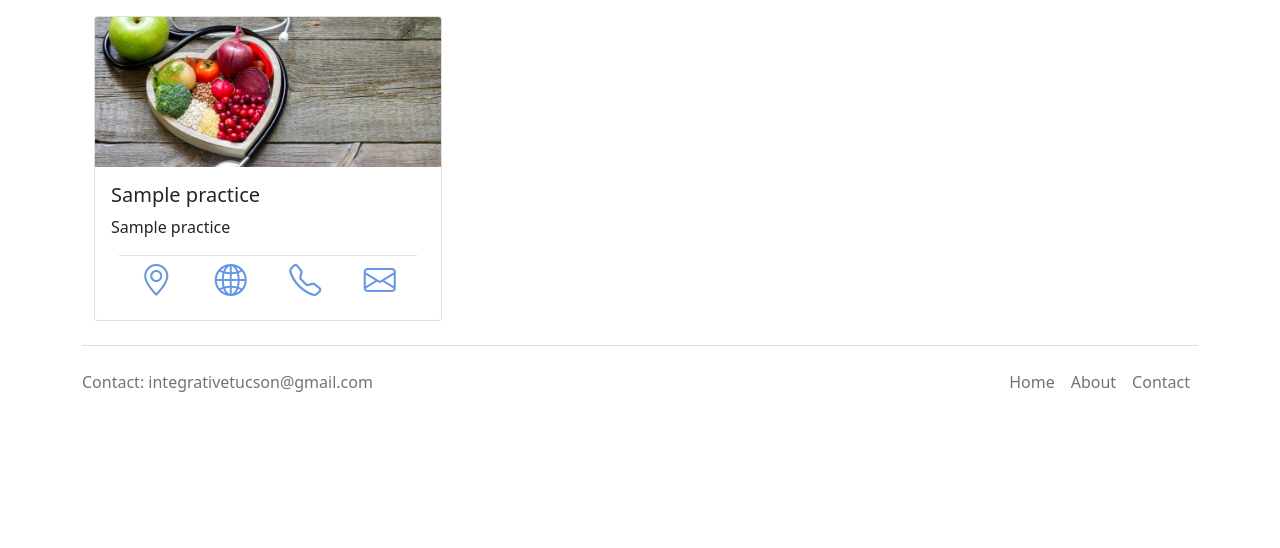
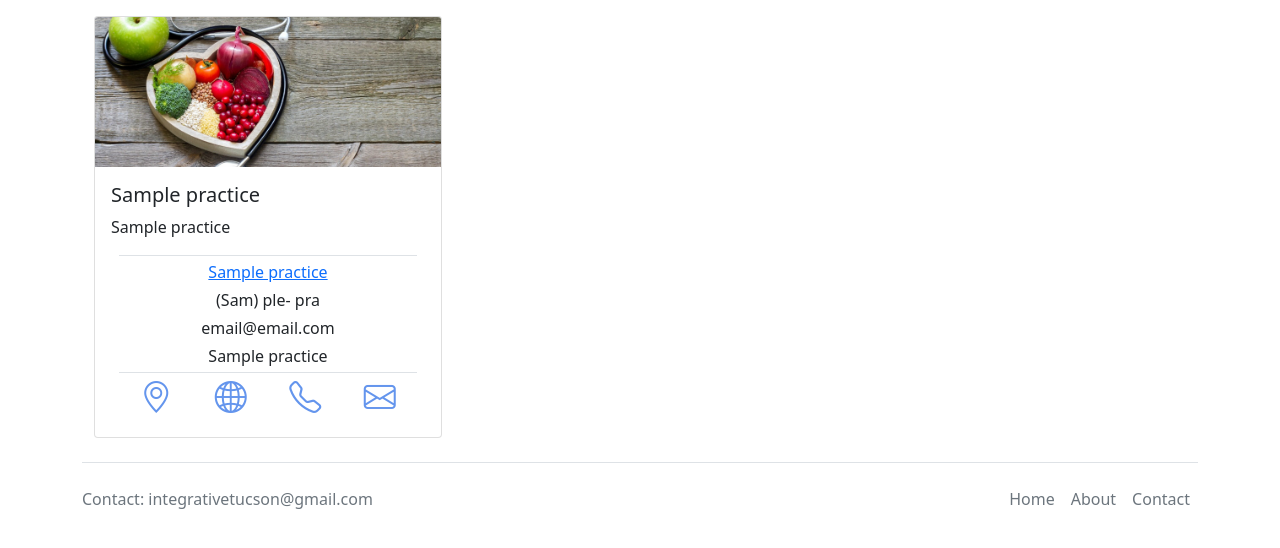
Before and after one commit to meme8383/Integrative-Tucson, a Flask app: template templates/practice.html in a window 1280 px wide. Shown: the part 56-604 px from the top of the page. Run offline with Flask 2, Linux system fonts and the light colour scheme; the template is opened without the code that fills it: most values are stand-ins (such as "Sample title", 1, 10 or a date in 2020); some libraries are stand-ins or nearby versions.

Commit message:
Card changes

```diff
--- a/templates/practice.html
+++ b/templates/practice.html
@@ -45,8 +45,14 @@
                                 <div class="card-body d-flex flex-column">
                                     <h5 class="card-title">{{ provider[2] }}</h5>
                                     <p class="card-text">{{ provider[3] }}</p>
+                                    <div class="border-top text-center mx-2">
+                                        <a href="{{ provider[6] }}" target="_blank" rel="noopener noreferrer"><p class="my-1">{{ provider[6] }}</p></a>
+                                        <p class="my-1">{{ provider[5]|phone }}</p>
+                                        <p class="my-1">email@email.com</p>
+                                        <p class="my-1">{{ provider[4] }}</p>
+                                    </div>
                                     <div class="row border-top text-center mt-auto mx-2">
-                                        <div class="col-3"><a href="https://www.google.com/maps/search/?api=1&query={{ provider[4].replace(' ','+') }}"><i class="card-icon bi bi-geo-alt"></i></a></div>
+                                        <div class="col-3"><a href="https://www.google.com/maps/search/?api=1&query={{ provider[2].replace(' ','+') + ', ' + provider[4].replace(' ','+') }}" target="_blank" rel="noopener noreferrer"><i class="card-icon bi bi-geo-alt"></i></a></div>
                                         <div class="col-3"><a href="{{ provider[6] }}" target="_blank" rel="noopener noreferrer"><i class="card-icon bi bi-globe2"></i></a></div>
                                         <div class="col-3"><a href="tel:{{ provider[5] }}"><i class="card-icon bi bi-telephone"></i></a></div>
                                         <div class="col-3"><a href="mailto:email@email.com"><i class="card-icon bi bi-envelope"></i></a></div>
```
